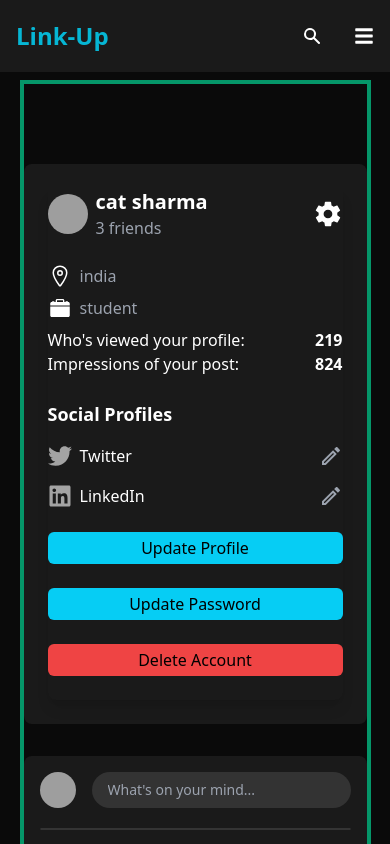
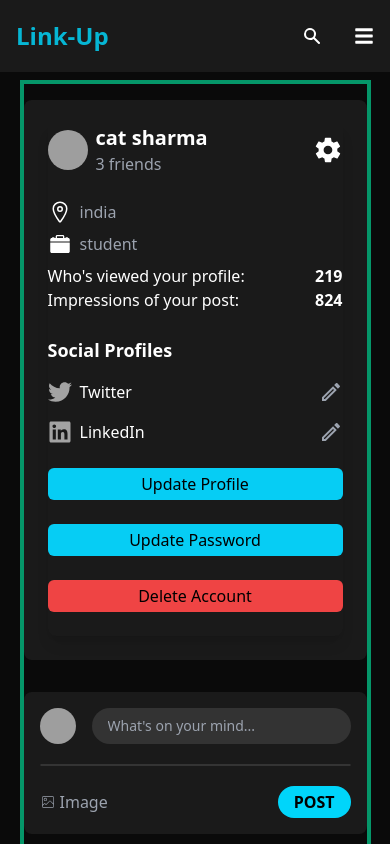
Before and after one commit to Virendra9824/LinkUp, a React (Create React App) app in the folder Frontend/: page / in a window 390 px wide. Shown: the top 844 px of the page. Built offline with nearby package versions, Linux system fonts and the light colour scheme; grey boxes are pictures that could not be loaded.

Commit message:
Made Responsive for screen size above md

```diff
--- a/Frontend/src/pages/Home.jsx
+++ b/Frontend/src/pages/Home.jsx
@@ -2,21 +2,20 @@ import React from "react";
 import CreatePost from "../components/posts/CreatePost";
 import ShowPost from "../components/posts/ShowPost";
 import UserDetails from "../components/home/UserDetails";
-import UserSuggested from "../components/home/UserSuggested"
+import UserSuggested from "../components/home/UserSuggested";
 
 export default function Home() {
   return (
-
-    <div className="w-[90%] md:pb-5 pb-3 md:pt-24 pt-20   border-4 border-emerald-600 mx-auto flex  md:flex-row flex-col justify-between gap-8 min-h-screen">
-      <div className="md:w-[30%] w-full">
-        <UserDetails  />
+    <div className="w-[90%] lg:pb-5 pb-3 lg:pt-8 pt-4   border-4 border-emerald-600 mx-auto flex  lg:flex-row flex-col justify-between gap-8 min-h-screen">
+      <div className="lg:w-[30%] w-full">
+        <UserDetails />
       </div>
-      <div className="flex flex-col gap-y-4 md:w-[40%] w-full">
+      <div className="flex flex-col gap-y-4 lg:w-[40%] w-full">
         <CreatePost />
         <ShowPost />
       </div>
-      <div className="md:w-[30%] w-full">
-        <UserSuggested/>
+      <div className="lg:w-[30%] w-full">
+        <UserSuggested />
       </div>
     </div>
   );
```
